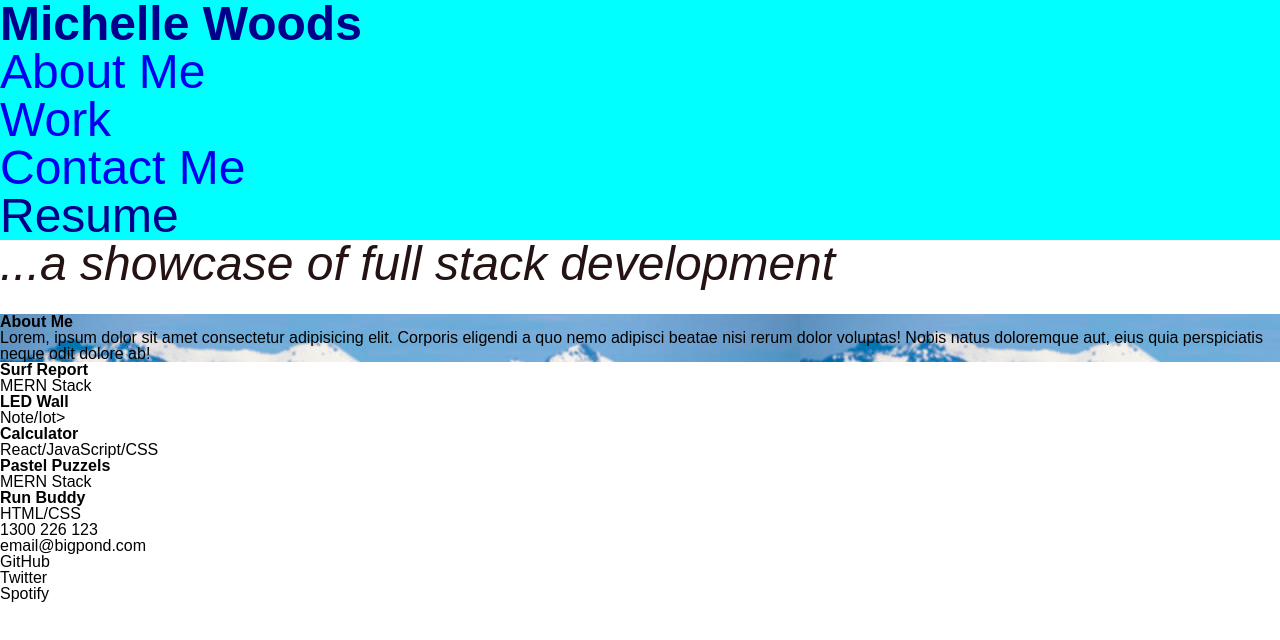
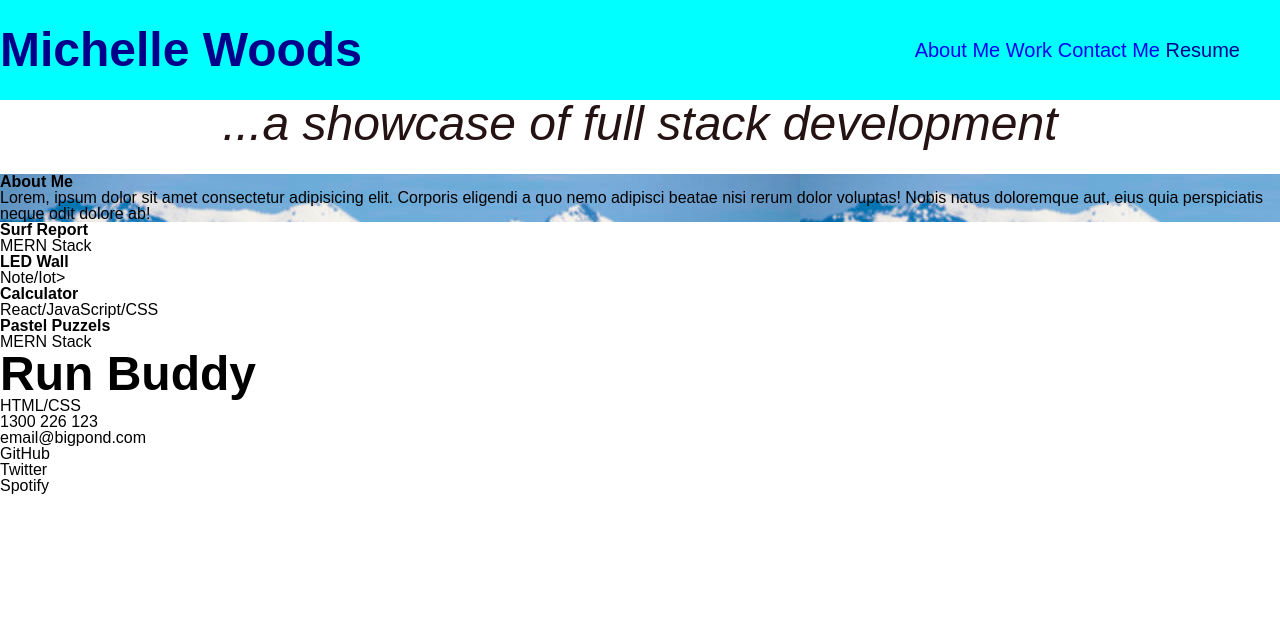
Before and after one commit to michelledwoods1/Portfolio, a plain HTML site: page index.html in a window 1280 px wide. Drawn offline with Linux system fonts and the light colour scheme; files whose address does not match are found by name.

Commit message:
corrected nav

```diff
--- a/style.css
+++ b/style.css
@@ -1,6 +1,5 @@
 * {
     box-sizing: border-box;
-    width: 100%
 }
 header {
     display: flex;
@@ -10,36 +9,22 @@ header {
     background-color:cyan;
     color:darkblue;
     font-size: 48px;
+    align-items: center;
     }
-/*
+
 nav {
     display: flex;
     justify-content: space-between;
     text-align: right;
-    position:relative;
-}
+    font-size: 20px;
+    }
 .box {
     width: 100%;
 
 }
-h2 {
-    display: flex;
-    flex-flow: column wrap;
-    justify-content: flex-start;
-}
-
-div {
-    width: 50%;
-}
-
-
-}
-h1 {
-    /* font-size: 48px; */
-}
 
 header ul{
-position:absolute;
+    display: flex;
 flex-wrap: wrap;
 flex-direction: row;
 display:inline-block;
@@ -53,6 +38,20 @@ header ul li {
 .main-header li {
     padding: 20px;
 }
+h2 {
+    display: flex;
+    flex-flow: column wrap;
+    justify-content: flex-start;
+}
+
+div {
+    width: 50%;
+}
+
+h1 {
+    font-size: 48px;
+}
+
 
 .subtitle {
     display: flex;
@@ -104,4 +103,4 @@ main {
 #minorworks4 {
     background-color:darkgrey;
     width: 50%;
-} */
+}
```
